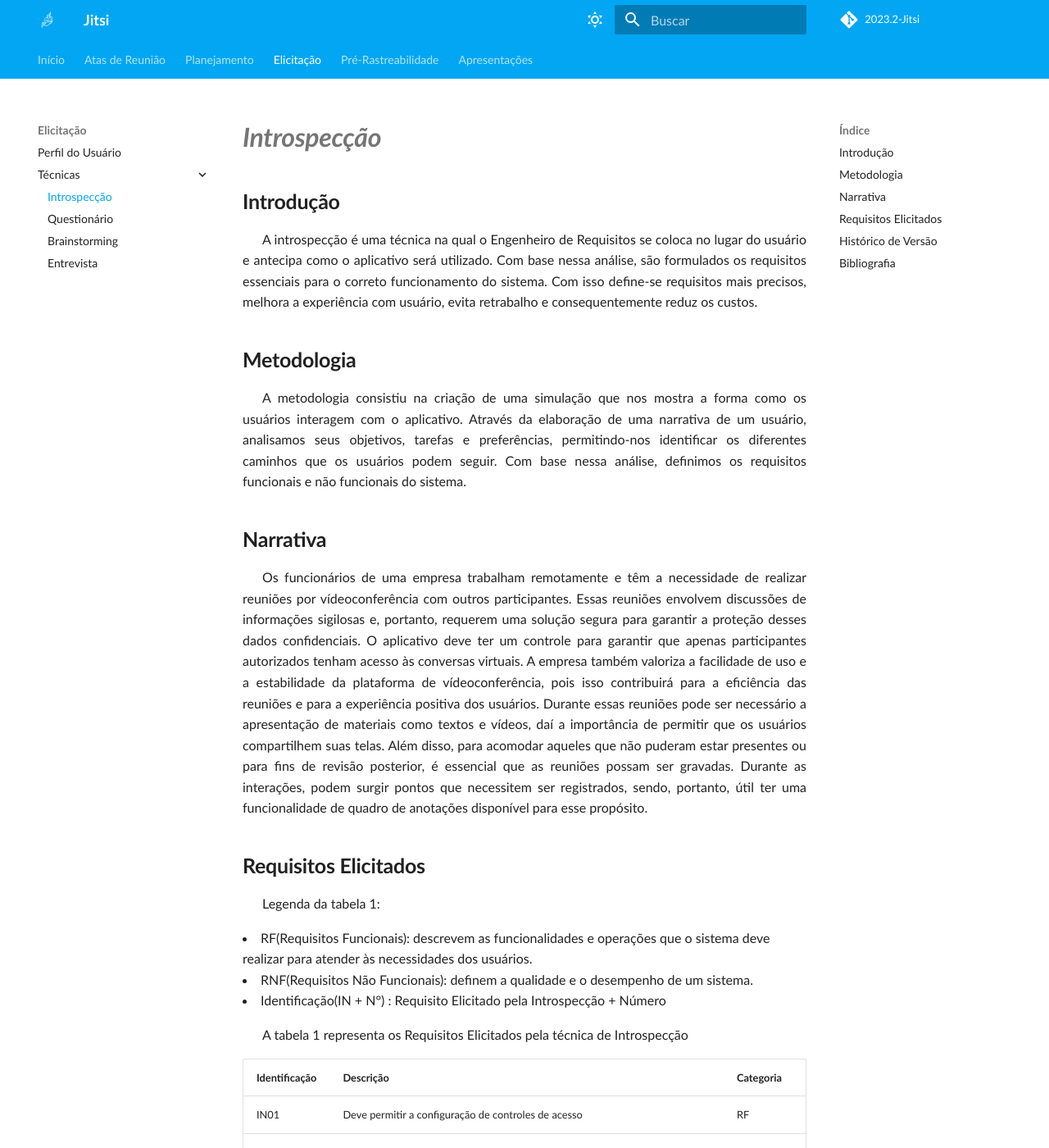
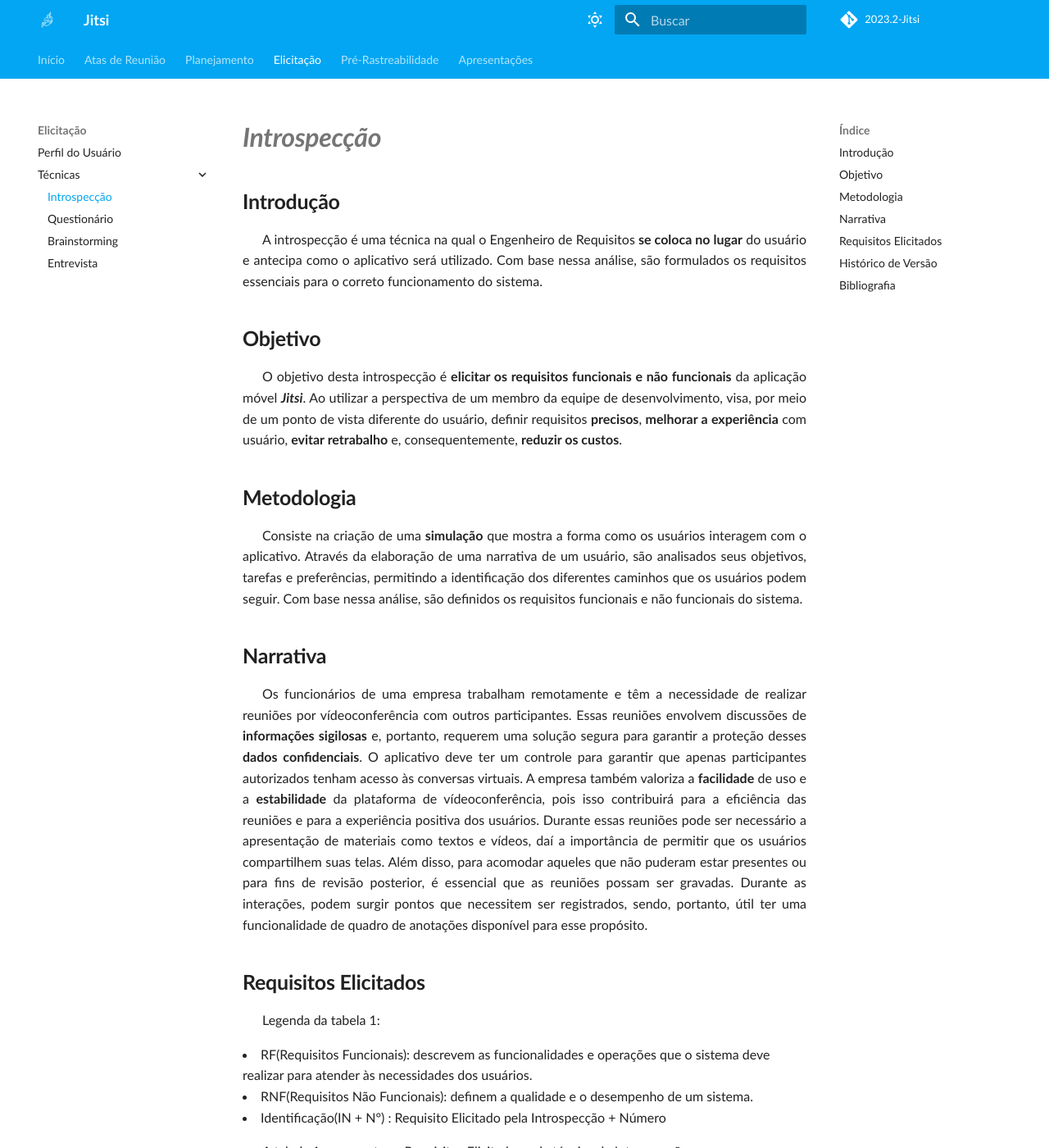
Before and after one commit to Requisitos-de-Software/2023.2-Jitsi, an MkDocs documentation site: the page built from docs/Elicitação/Introspecção.md, in a window 1280 px wide and 1400 px high. Shown: the whole window at 82% size. Built offline with MkDocs 1.6.1 and Material for MkDocs 9.7.7, drawn with Linux system fonts in a browser that asks for light colours; some web fonts are replaced; comment, search, counter and statistics services are not loaded; some of the changed text lies outside the part shown.

```diff
--- a/docs/Elicitação/Introspecção.md
+++ b/docs/Elicitação/Introspecção.md
@@ -2,17 +2,22 @@
 
 ## **Introdução**
 <p align="justify">
-&emsp;&emsp;A introspecção é uma técnica na qual o Engenheiro de Requisitos se coloca no lugar do usuário e antecipa como o aplicativo será utilizado. Com base nessa análise, são formulados os requisitos essenciais para o correto funcionamento do sistema. Com isso define-se requisitos mais precisos, melhora a experiência com usuário, evita retrabalho e consequentemente reduz os custos.
+&emsp;&emsp;A introspecção é uma técnica na qual o Engenheiro de Requisitos <b>se coloca no lugar</b> do usuário e antecipa como o aplicativo será utilizado. Com base nessa análise, são formulados os requisitos essenciais para o correto funcionamento do sistema.
+</p>
+
+## **Objetivo**
+<p align="justify">
+&emsp;&emsp;O objetivo desta introspecção é <b>elicitar os requisitos funcionais e não funcionais</b> da aplicação móvel <b><i>Jitsi</i></b>. Ao utilizar a perspectiva de um membro da equipe de desenvolvimento, visa, por meio de um ponto de vista diferente do usuário, definir requisitos <b>precisos</b>, <b>melhorar a experiência</b> com usuário, <b>evitar retrabalho</b> e, consequentemente, <b>reduzir os custos</b>.
 </p>
 
 ## **Metodologia**
 <p align="justify">
-&emsp;&emsp;A metodologia consistiu na criação de uma simulação que nos mostra a forma como os usuários interagem com o aplicativo. Através da elaboração de uma narrativa de um usuário, analisamos seus objetivos, tarefas e preferências, permitindo-nos identificar os diferentes caminhos que os usuários podem seguir. Com base nessa análise, definimos os requisitos funcionais e não funcionais do sistema.
+&emsp;&emsp;Consiste na criação de uma <b>simulação</b> que mostra a forma como os usuários interagem com o aplicativo. Através da elaboração de uma narrativa de um usuário, são analisados seus objetivos, tarefas e preferências, permitindo a identificação dos diferentes caminhos que os usuários podem seguir. Com base nessa análise, são definidos os requisitos funcionais e não funcionais do sistema.
 </p>
 
 ## **Narrativa**
 <p align="justify">
-&emsp;&emsp;Os funcionários de uma empresa trabalham remotamente e têm a necessidade de realizar reuniões por vídeoconferência com outros participantes. Essas reuniões envolvem discussões de informações sigilosas e, portanto, requerem uma solução segura para garantir a proteção desses dados confidenciais. O aplicativo deve ter um controle para garantir que apenas participantes autorizados tenham acesso às conversas virtuais. A empresa também valoriza a facilidade de uso e a estabilidade da plataforma de vídeoconferência, pois isso contribuirá para a eficiência das reuniões e para a experiência positiva dos usuários. Durante essas reuniões pode ser necessário a apresentação de materiais como textos e vídeos, daí a importância de permitir que os usuários compartilhem suas telas. Além disso, para acomodar aqueles que não puderam estar presentes ou para fins de revisão posterior, é essencial que as reuniões possam ser gravadas. Durante as interações, podem surgir pontos que necessitem ser registrados, sendo, portanto, útil ter uma funcionalidade de quadro de anotações disponível para esse propósito.
+&emsp;&emsp;Os funcionários de uma empresa trabalham remotamente e têm a necessidade de realizar reuniões por vídeoconferência com outros participantes. Essas reuniões envolvem discussões de <b>informações sigilosas</b> e, portanto, requerem uma solução segura para garantir a proteção desses <b>dados confidenciais</b>. O aplicativo deve ter um controle para garantir que apenas participantes autorizados tenham acesso às conversas virtuais. A empresa também valoriza a <b>facilidade</b> de uso e a <b>estabilidade</b> da plataforma de vídeoconferência, pois isso contribuirá para a eficiência das reuniões e para a experiência positiva dos usuários. Durante essas reuniões pode ser necessário a apresentação de materiais como textos e vídeos, daí a importância de permitir que os usuários compartilhem suas telas. Além disso, para acomodar aqueles que não puderam estar presentes ou para fins de revisão posterior, é essencial que as reuniões possam ser gravadas. Durante as interações, podem surgir pontos que necessitem ser registrados, sendo, portanto, útil ter uma funcionalidade de quadro de anotações disponível para esse propósito.
 </p>
 
 ## **Requisitos Elicitados**
@@ -23,14 +28,14 @@
 <li> Identificação(IN + N°) : Requisito Elicitado pela Introspecção + Número
 </p>
 <p align="justify">
-&emsp;&emsp;A tabela 1 representa os Requisitos Elicitados pela técnica de Introspecção
+&emsp;&emsp;A tabela 1 representa os Requisitos Elicitados pela técnica de Introspecção.
 </p>
 
 | Identificação  | Descrição  | Categoria |
 |-----|---------------------------------------------------------|-------|
 |IN01| Deve permitir a configuração de controles de acesso | RF |
 |IN02| Os usuários devem poder compartilhar suas telas durante as reuniões | RF|
-|IN03| Deve permitir a gravação de reuniões  | RF |
+|IN03| Deve permitir a gravação de reuniões, por parte do usuário anfitrião  | RF |
 |IN04| Deve haver uma funcionalidade de quadro de anotações disponível | RF |
 |IN05| Ser compatível com sistemas operacionais Android e IOS| RNF|
 |IN06| Deve ser fácil de instalar e usar|RNF|
@@ -43,23 +48,24 @@
 |IN13| Deve oferecer um desempenho rápido e responsivo | RNF |
 |IN14| Deve ser escalável para acomodar um número crescente de participantes | RNF |
 
-<h6 align = "center"> Tabela 01: Requisitos Elicitados
+<h6 align = "center"> Tabela 1: Requisitos Elicitados.
 <br> Autor(a): <a href="https://github.com/fulanodetal"><a href="https://github.com/catlenc">Catlen Cleane</a></h6>
 </center>
 </p>
 
 ## **Histórico de Versão**
 <p align="justify">
-&emsp;&emsp;A tabela n representa o histórico de versão do documento.
+&emsp;&emsp;A tabela 2 representa o histórico de versão do documento.
 </p>
 
 | Versão | Data | Descrição | Autor(es) | Revisor(es) |
 | ------ | ---- | --------- | --------- | ---------- |
 | `1.0`  | 02/10/2023 | Introdução e Metodologia | [Catlen Cleane](https://github.com/catlenc) e [Pedro Siqueira](https://github.com/PedroSiq) | [Júlia Souza](https://github.com/JuliaSSouza) |
 | `1.1`  | 02/10/2023 | Elicitação de Requisitos | [Catlen Cleane](https://github.com/catlenc) e [Pedro Siqueira](https://github.com/PedroSiq) | [Júlia Souza](https://github.com/JuliaSSouza) |
-<h6> Tabela n: Histórico de Versão.
+| `1.2`  | 03/10/2023 | Atualização do artefato | [Catlen Cleane](https://github.com/catlenc) e [Pedro Siqueira](https://github.com/PedroSiq) | [Júlia Souza](https://github.com/JuliaSSouza) |
+<h6 align = "center"> Tabela 2: Histórico de Versão.
 <br> Autor(a): <a href="https://github.com/catlenc">Catlen Cleane</a></h6>
-</center>
+
 
 ## **Bibliografia**
 > <a href="https://requisitos-de-software.github.io/2023.1-BilheteriaDigital/elicitacao/tecnicas/introspeccao/">[1]</a> Introspecção Bilheteria Digital. Acesso em 02 de Outubro de 2023.
```
Also changed, not shown: docs/Planejamento/cronograma.md (+6 -6 lines), docs/Elicitação/requisitos-elicitados.md (added).
